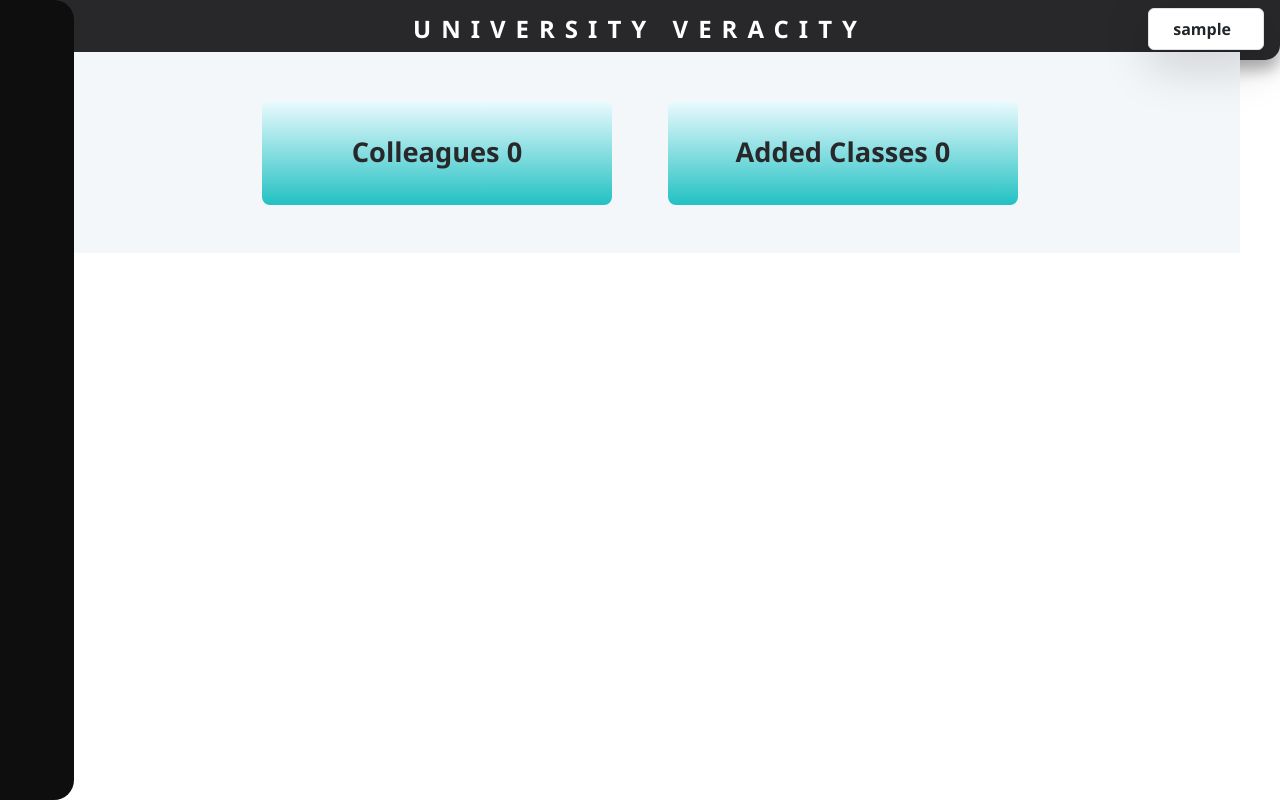
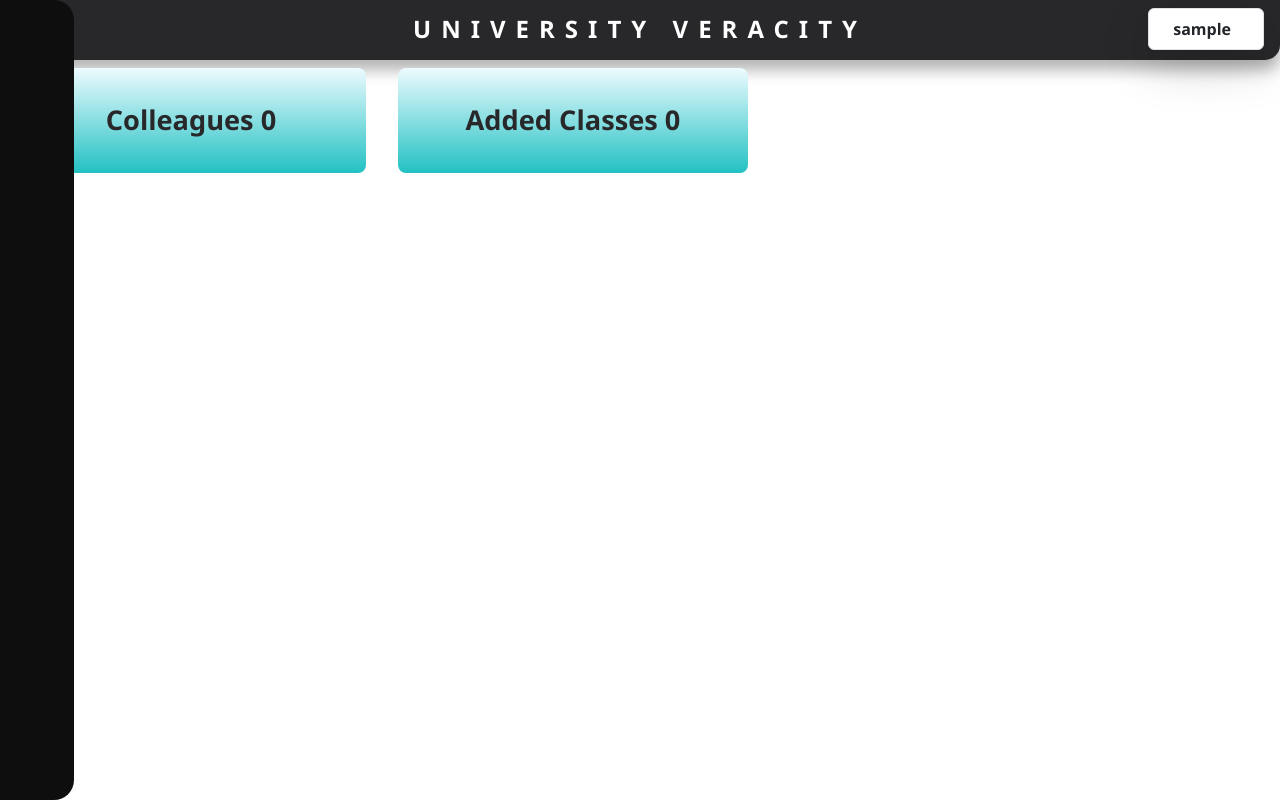
Before and after one commit to Verkiel-cmd/student-management-frontend, a React (Vite) app: page /Dashboard in a window 1280 px wide. Built offline with nearby package versions, Linux system fonts and the light colour scheme; no server answers; sample sign-in values are in the browser's storage; some icons are missing.

Commit message:
Updated XYZ feature / bugfix / etc

```diff
--- a/src/Webstyles/main_side.css
+++ b/src/Webstyles/main_side.css
@@ -443,14 +443,7 @@ a.sidebar-link:hover {
 
 
 .parent-container-statistics {
-    display: flex;
-    flex-wrap: wrap;
-    justify-content: center;
-    gap: 1.5rem; /* Consistent spacing between cards */
-    padding: 2rem;
-    background-color: #f4f7fa; /* Light background for contrast */
-    max-width: 1200px;
-    margin: 0 auto; /* Center the container */
+    text-align: left;
 }
 
 .total_statistics {
@@ -533,7 +526,7 @@ a.sidebar-link:hover {
 
     /* Adjust statistics container */
     .total_statistics {
-        display: flex; /* Switch to flex for stacking */
+       display: flex; /* Switch to flex for stacking */
         flex-direction: column;
         padding: 1.5rem; /* Reduce padding for mobile */
         max-width: 100%; /* Full width on mobile */
```
